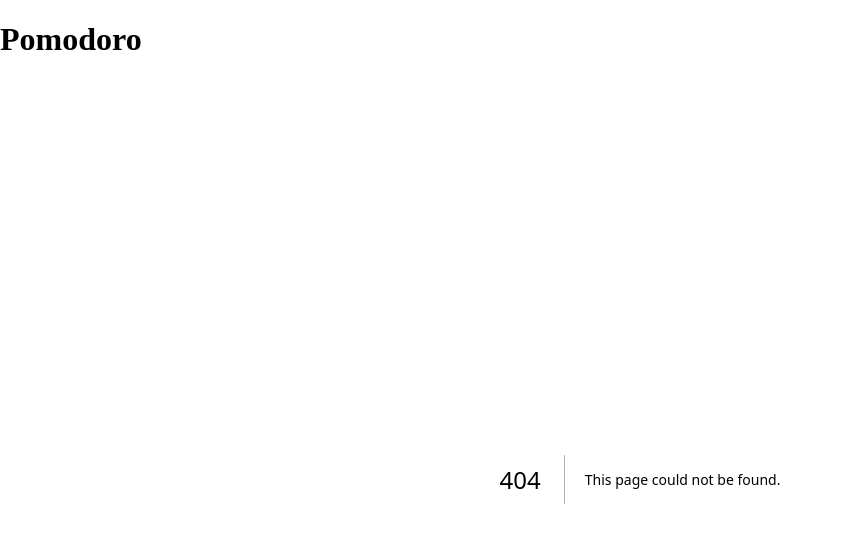
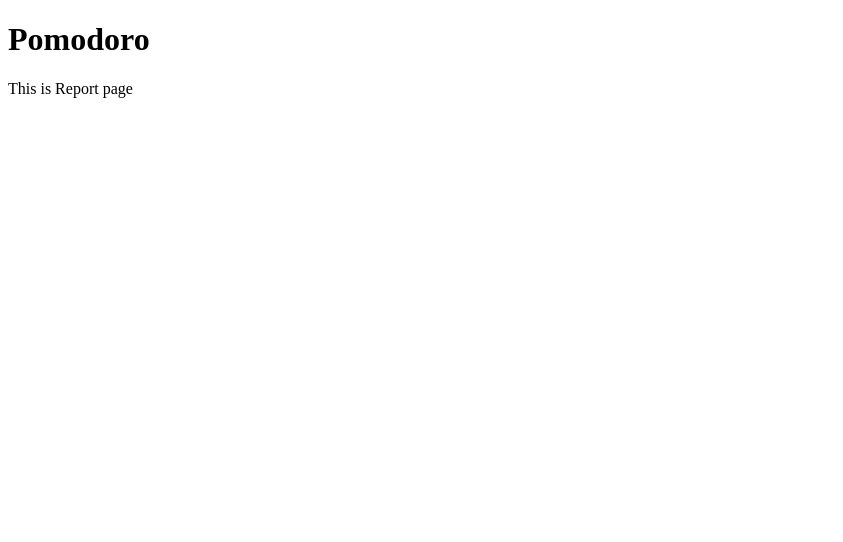
Before and after one commit to rheech22/pomodoro, a Next.js app: page /report in a window 1280 px wide. Before the commit this address had no page. Shown: the top 542 px of the page, without its empty margins (0-843 px from the left). Built offline with nearby package versions, Linux system fonts and the light colour scheme.

Commit message:
create a group using a GNB

```diff
--- /dev/null
+++ b/src/app/(underGNB)/report/page.tsx
@@ -0,0 +1,9 @@
+const Report = () => {
+  return (
+    <main>
+      This is Report page
+    </main>
+  )
+}
+
+export default Report;
```
Also changed, not shown: src/app/pomodoro/layout.tsx (added, +16 -0 lines), src/app/(underGNB)/layout.tsx (renamed from src/app/layout.tsx), src/app/(underGNB)/page.tsx (renamed from src/app/page.tsx).
